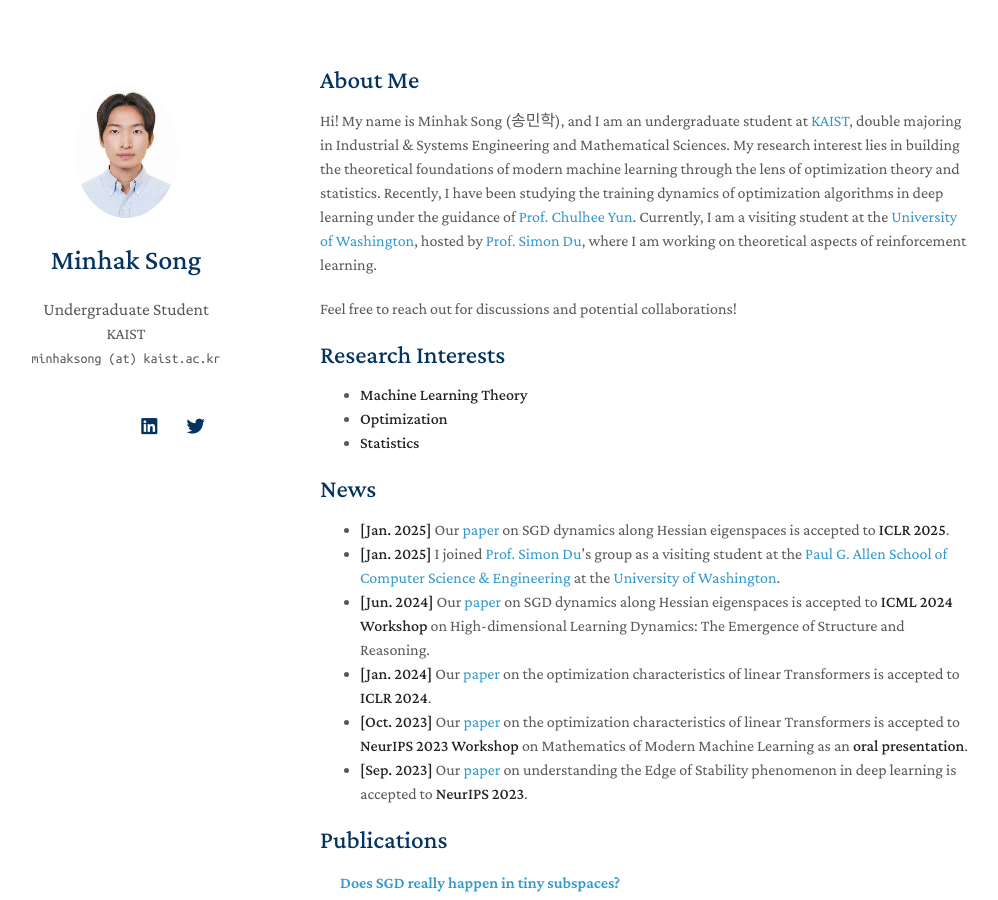
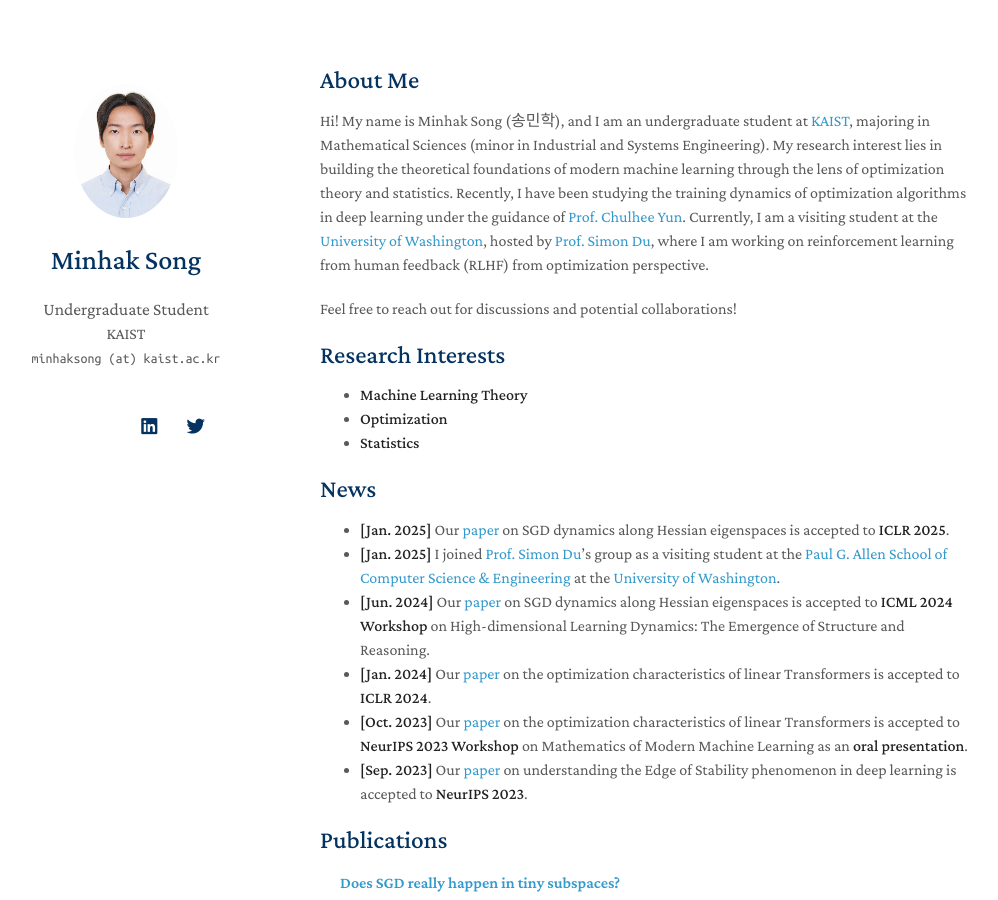
Before and after one commit to songminhak/songminhak.github.io, a Jekyll site: the page built from index.md, in a window 1280 px wide and 900 px high. Shown: the whole window, without its empty margins (150-1148 px from the left). Built offline with Jekyll 4.4.1, drawn with Linux system fonts in a browser that asks for light colours; nearby versions of some CDN libraries; a style sheet for code colours, icons or effects is not loaded; our own code applies the rules of GitHub Pages for plain Markdown files.

Commit message:
update bio

```diff
--- a/index.md
+++ b/index.md
@@ -4,7 +4,7 @@
 
 ## About Me
 
-Hi! My name is Minhak Song (송민학), and I am an undergraduate student at [KAIST](https://www.kaist.ac.kr/en/), double majoring in Industrial & Systems Engineering and Mathematical Sciences. My research interest lies in building the theoretical foundations of modern machine learning through the lens of optimization theory and statistics. Recently, I have been studying the training dynamics of optimization algorithms in deep learning under the guidance of  [Prof. Chulhee Yun](https://chulheeyun.github.io). Currently, I am a visiting student at the [University of Washington](https://www.washington.edu/), hosted by [Prof. Simon Du](https://simonshaoleidu.com/), where I am working on theoretical aspects of reinforcement learning.
+Hi! My name is Minhak Song (송민학), and I am an undergraduate student at [KAIST](https://www.kaist.ac.kr/en/), majoring in Mathematical Sciences (minor in Industrial and Systems Engineering). My research interest lies in building the theoretical foundations of modern machine learning through the lens of optimization theory and statistics. Recently, I have been studying the training dynamics of optimization algorithms in deep learning under the guidance of  [Prof. Chulhee Yun](https://chulheeyun.github.io). Currently, I am a visiting student at the [University of Washington](https://www.washington.edu/), hosted by [Prof. Simon Du](https://simonshaoleidu.com/), where I am working on reinforcement learning from human feedback (RLHF) from optimization perspective.
 
 Feel free to reach out for discussions and potential collaborations!
 
```
